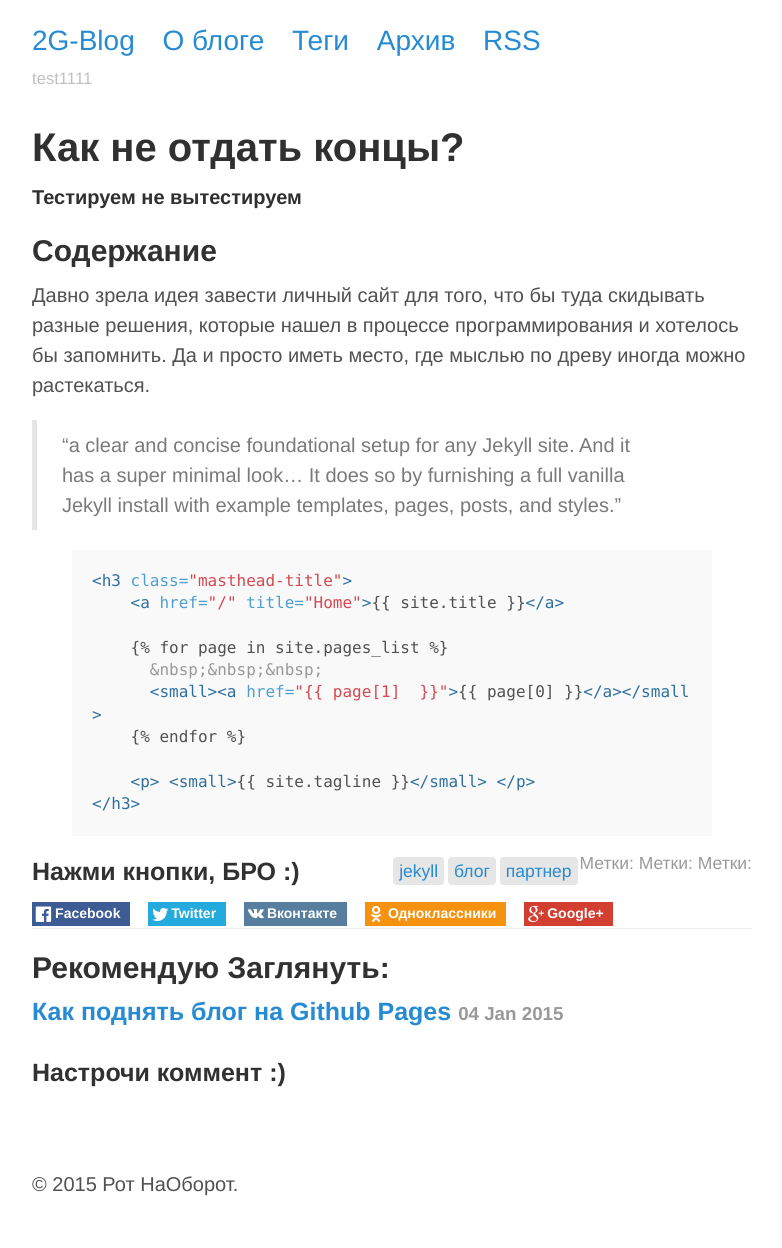
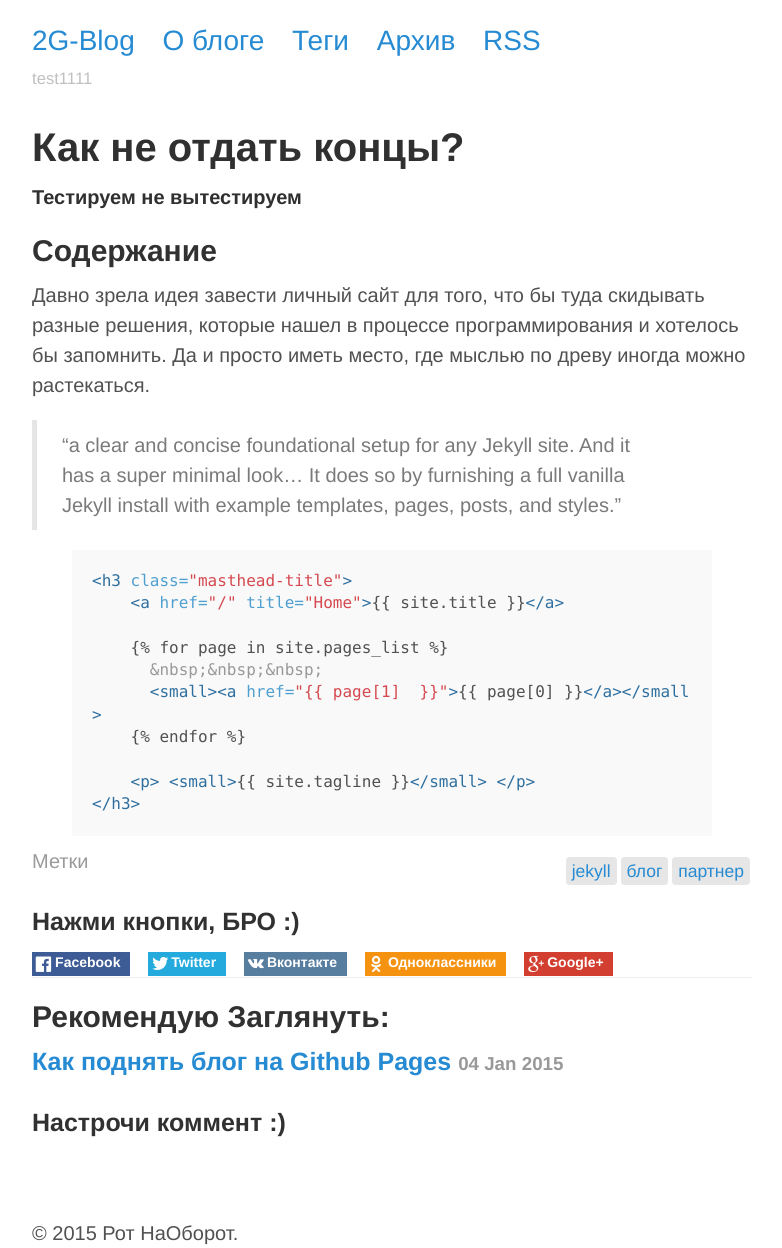
Before and after one commit to gitter-badger/2gud.github.io, a Jekyll site: the page built from _posts/2015-09-28-test5.md, in a window 1280 px wide. Shown: the whole page, without its empty margins (248-1030 px from the left). Built offline with Jekyll 4.4.1, drawn with Linux system fonts in a browser that asks for light colours; nearby versions of some CDN libraries; before the commit the page ends 1199 px from its top, so only the background shows below that.

Commit message:
Added changes

```diff
--- a/_layouts/post.html
+++ b/_layouts/post.html
@@ -6,7 +6,7 @@ comments: true
 <div class="post">
   <h1 class="post-title">{{ page.title }}</h1>
   {{ content }}
-  <span class="post-date">
+  <span class="post-date">Метки
     <ul class="tag-box inline" style="float:right;font-size:0.875em">
     {% capture tags %}
       {% for tag in page.tags %}
@@ -16,7 +16,7 @@ comments: true
     {% assign sortedtags = tags | split:' ' | sort %}
 
     {% for tag in sortedtags %}
-      Метки: <li><a href="/tags#{{ tag | cgi_escape }}">{{ tag }}</a></li>
+      <li><a href="/tags#{{ tag | cgi_escape }}">{{ tag }}</a></li>
     {% endfor %}
     </ul>
   </span>
```
